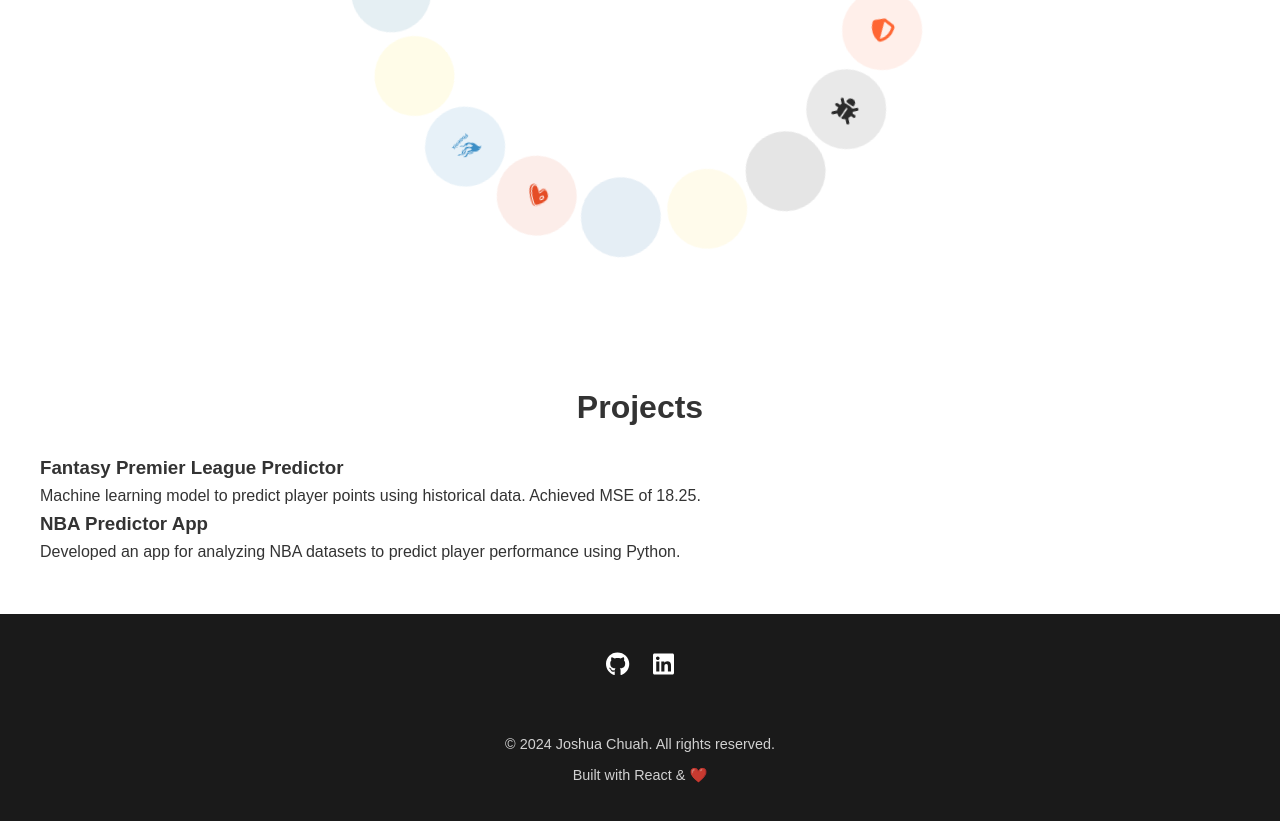
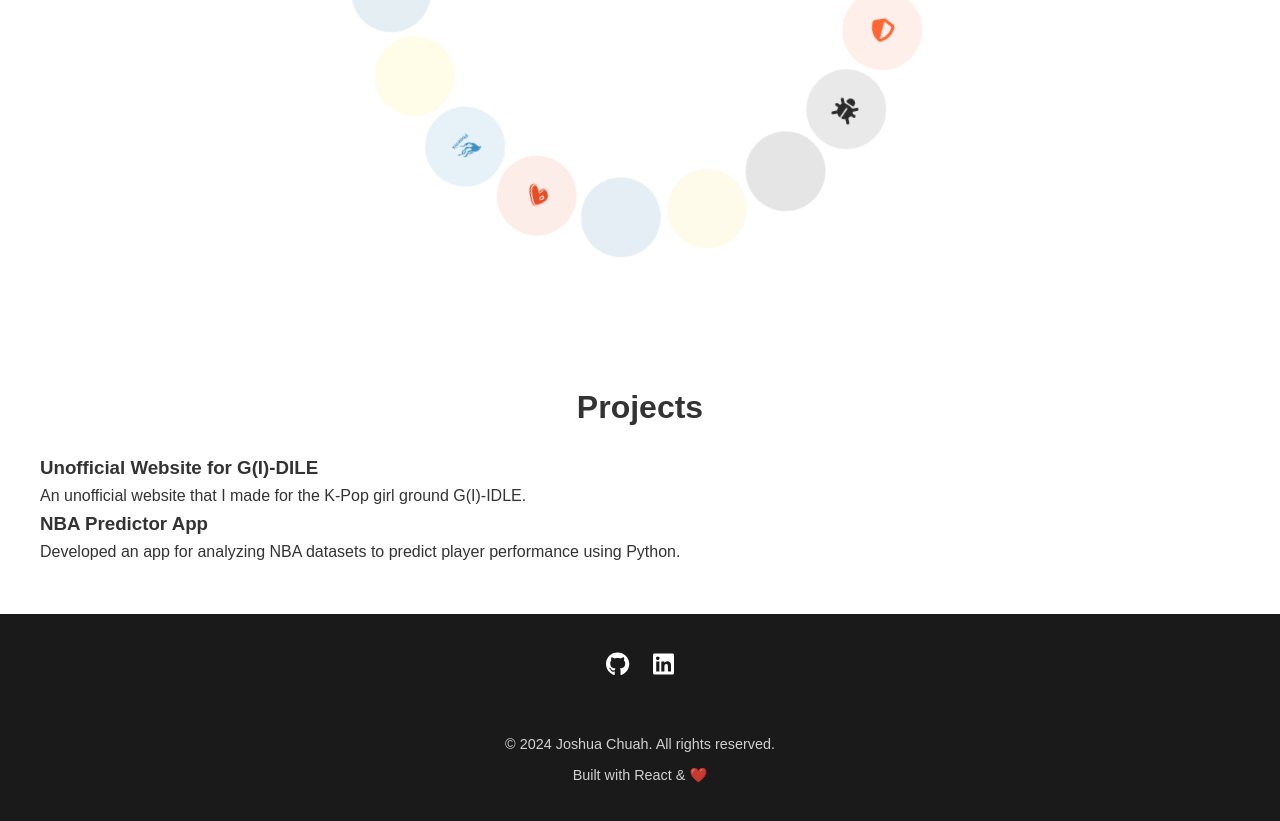
Before and after one commit to joshuachuah/joshuachuah-site, a React (Vite) app: page / in a window 1280 px wide. Shown: the part 2639-3460 px from the top of the page. Built offline with nearby package versions, Linux system fonts and the light colour scheme.

Commit message:
made changes

```diff
--- a/components/Projects.jsx
+++ b/components/Projects.jsx
@@ -4,8 +4,8 @@ const Projects = () => {
         <div className="container projects-container">
           <h2>Projects</h2>
           <div className="project">
-            <h3>Fantasy Premier League Predictor</h3>
-            <p>Machine learning model to predict player points using historical data. Achieved MSE of 18.25.</p>
+            <h3>Unofficial Website for G(I)-DILE</h3>
+            <p>An unofficial website that I made for the K-Pop girl ground G(I)-IDLE.</p>
           </div>
           <div className="project">
             <h3>NBA Predictor App</h3>
```
